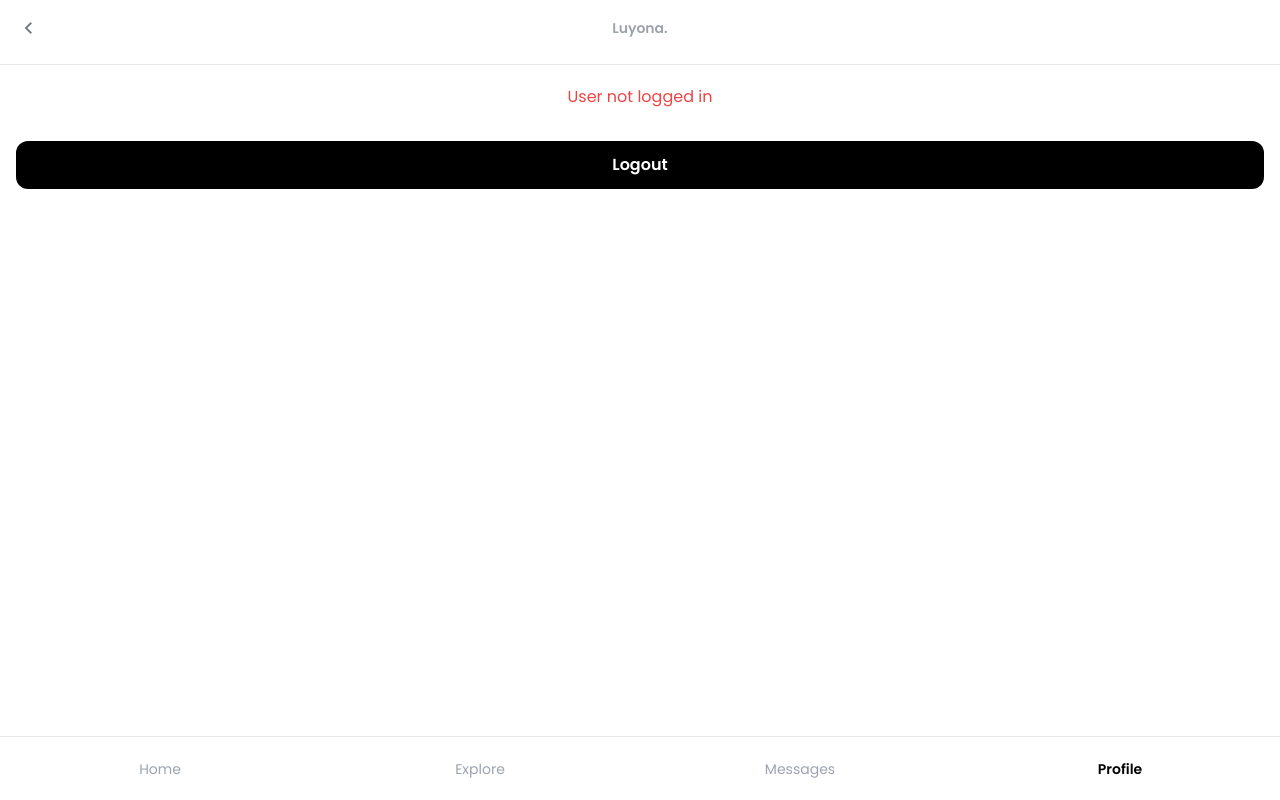
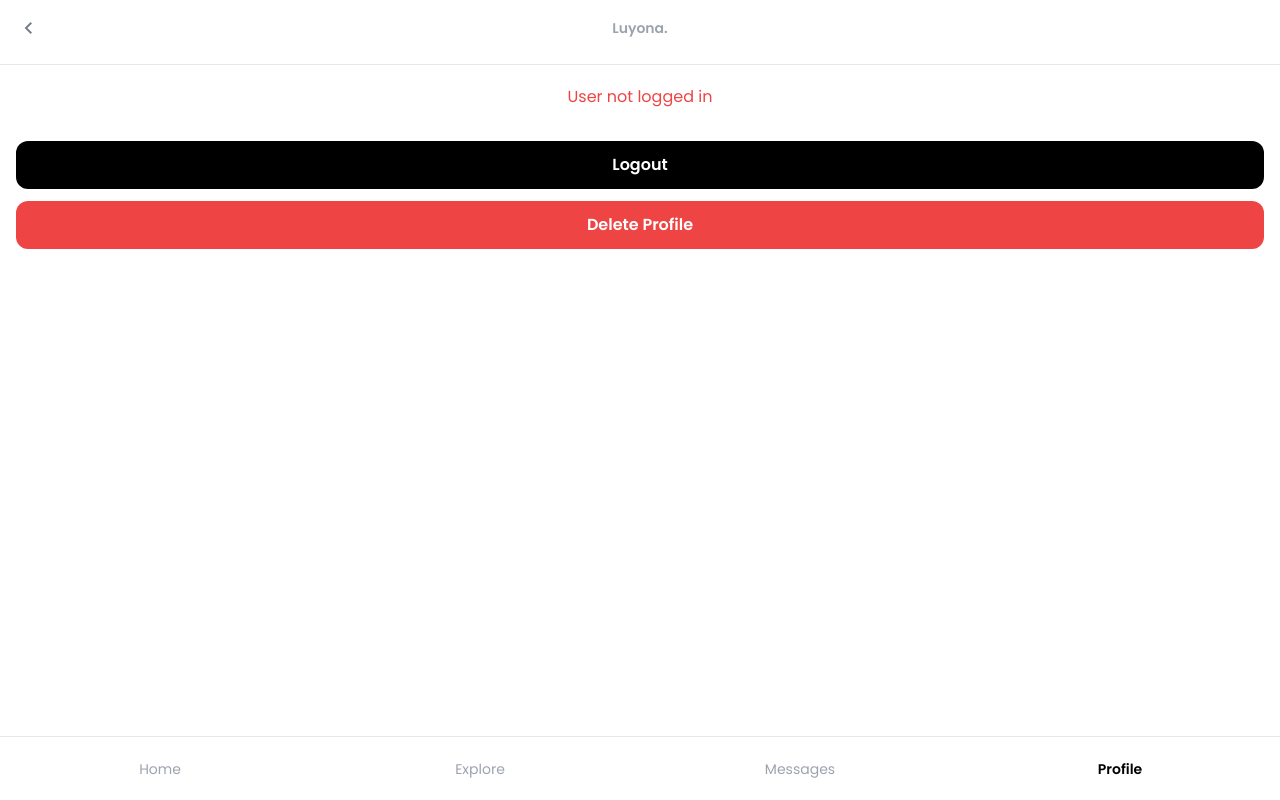
Before and after one commit to deshmukharjun/luyona, a React (Vite) app: page /home in a window 1280 px wide. Both pictures are taken after a click on the button "Profile". Built offline with nearby package versions, Linux system fonts and the light colour scheme.

Commit message:
Delete user

```diff
--- a/src/pages/ProfileTab.jsx
+++ b/src/pages/ProfileTab.jsx
@@ -1,6 +1,6 @@
 import { useState, useEffect } from "react";
-import { getAuth, signOut } from "firebase/auth";
-import { doc, getDoc } from "firebase/firestore";
+import { getAuth, signOut, deleteUser } from "firebase/auth";
+import { doc, getDoc, deleteDoc } from "firebase/firestore";
 import { db } from "../utils/firebase";
 import { useNavigate } from "react-router-dom";
 
@@ -15,6 +15,7 @@ export default function ProfileTab() {
   const [userInfo, setUserInfo] = useState(null);
   const [loading, setLoading] = useState(false);
   const [error, setError] = useState("");
+  const [deleting, setDeleting] = useState(false);
   const navigate = useNavigate();
 
   useEffect(() => {
@@ -46,6 +47,26 @@ export default function ProfileTab() {
     navigate("/login");
   };
 
+  const handleDeleteProfile = async () => {
+    if (!window.confirm("Are you sure you want to delete your profile? This action cannot be undone.")) return;
+    setDeleting(true);
+    try {
+      const auth = getAuth();
+      const user = auth.currentUser;
+      if (!user) throw new Error("User not logged in");
+      // Delete user document from Firestore
+      await deleteDoc(doc(db, "users", user.uid));
+      // Delete user from Firebase Auth
+      await deleteUser(user);
+      // Log out and redirect
+      navigate("/");
+    } catch (err) {
+      setError(err.message);
+    } finally {
+      setDeleting(false);
+    }
+  };
+
   return (
     <div className="mt-5">
       {loading && <div className="text-center text-gray-500">Loading...</div>}
@@ -74,6 +95,13 @@ export default function ProfileTab() {
       >
         Logout
       </button>
+      <button
+        className="mt-3 w-full py-3 rounded-xl bg-red-500 text-white font-semibold hover:bg-red-700 transition"
+        onClick={handleDeleteProfile}
+        disabled={deleting}
+      >
+        {deleting ? "Deleting..." : "Delete Profile"}
+      </button>
     </div>
   );
 }
```
